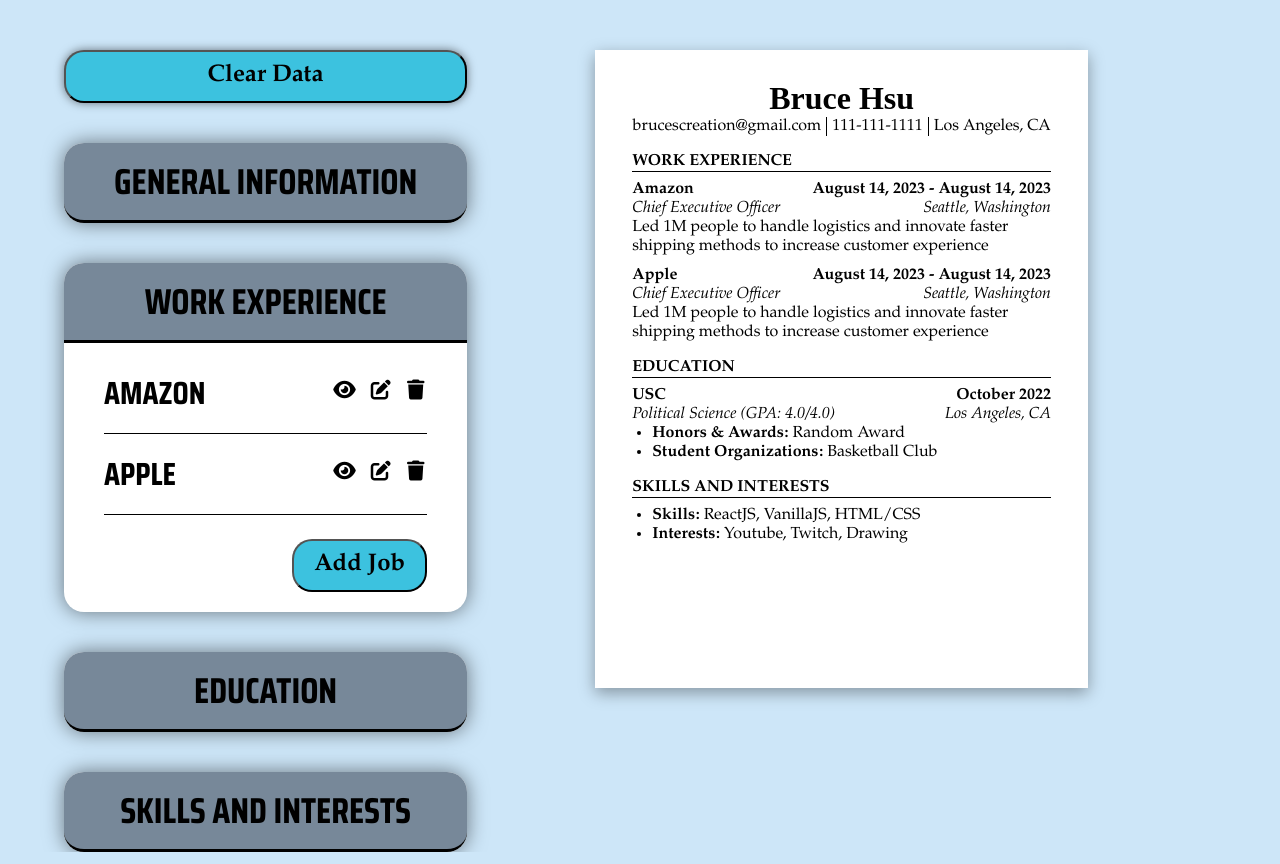
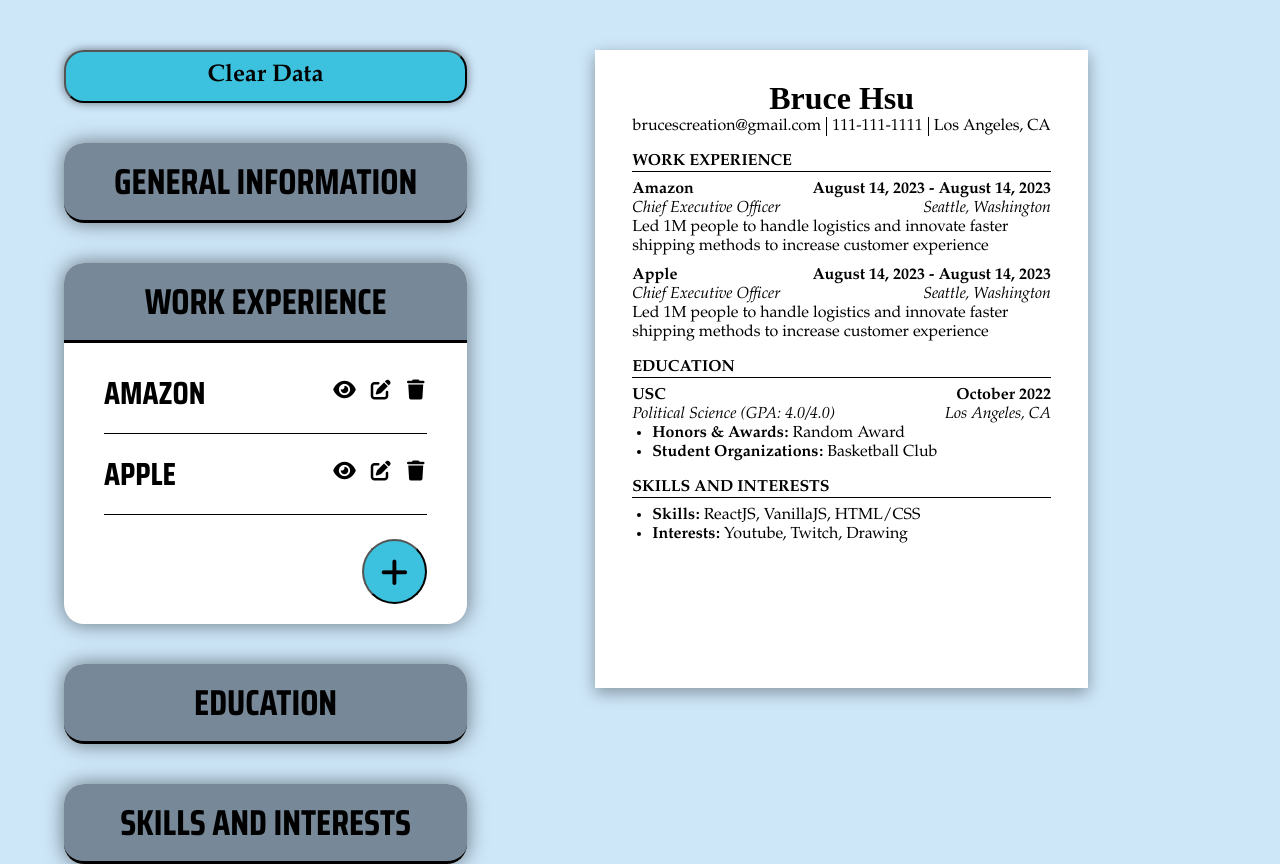
Before and after one commit to bobandash/cv-application, a React (Vite) app: page / in a window 1280 px wide. Both pictures are taken after a click on the button "WORK EXPERIENCE". Built offline with nearby package versions, Linux system fonts and the light colour scheme; a web font is replaced by a local one.

Commit message:
change plus text to plus icon

```diff
--- a/src/components/forms/work-experience-form.jsx
+++ b/src/components/forms/work-experience-form.jsx
@@ -76,7 +76,7 @@ function WorkExperienceForm({workExperience, handleInput, currentWorkExperience,
       {(formActiveNumber === FormNumber.WorkExperience) &&
         <div className = "form-container-excluding-header">
           {(hasAtLeastOneJob && !isJobFormOpen) && <JobList jobs = {workExperience} handleJobDelete = {handleJobDelete} handleJobEdit = {handleJobEdit} handleToggleHideJob = {handleToggleHideJob} toggleJobFormStatus = {toggleJobFormStatus}/>}
-          {!(isJobFormOpen) && <button className = "add-job" onClick = {toggleJobFormStatus}>Add Job</button>}
+          {!(isJobFormOpen) && <button className = "add-job" onClick = {toggleJobFormStatus}><i className="fa-solid fa-plus"></i></button>}
           {(isJobFormOpen && !isEditingJob) && <AddJobForm handleFinish = {handleSetWorkExperience} toggleJobFormStatus = {toggleJobFormStatus} handleInput = {handleInput} currentWorkExperience = {currentWorkExperience}/>}
           {isEditingJob && <EditJobForm handleFinish = {handleFinishJobEdit} toggleJobFormStatus = {toggleJobFormStatus} handleInput = {handleJobEditInput} allWorkExperience = {workExperience} />}
         </div>
--- a/src/styles/forms.css
+++ b/src/styles/forms.css
@@ -68,7 +68,7 @@ h1 {
   box-shadow: rgba(0, 0, 0, 0.5) 0px 0px 20px;
 }
 
-.add-job, .finish-adding-job, .finish-editing-job {
+.finish-adding-job, .finish-editing-job, .add-job {
   background-color: #3CC2DF;
   font-size: 24px;
   padding: 10px 20px;
@@ -77,6 +77,21 @@ h1 {
   border-radius: 20px;
   margin-left: auto;
   font-weight: bold;
+}
+
+.add-job {
+  display: flex;
+  align-items: center;
+  border-radius: 50%;
+  aspect-ratio: 1 / 1;
+}
+
+.add-job i {
+  transform: scale(1.3);
+}
+
+button:hover {
+  opacity: 0.89
 }
 
 button[type="submit"]{
```
